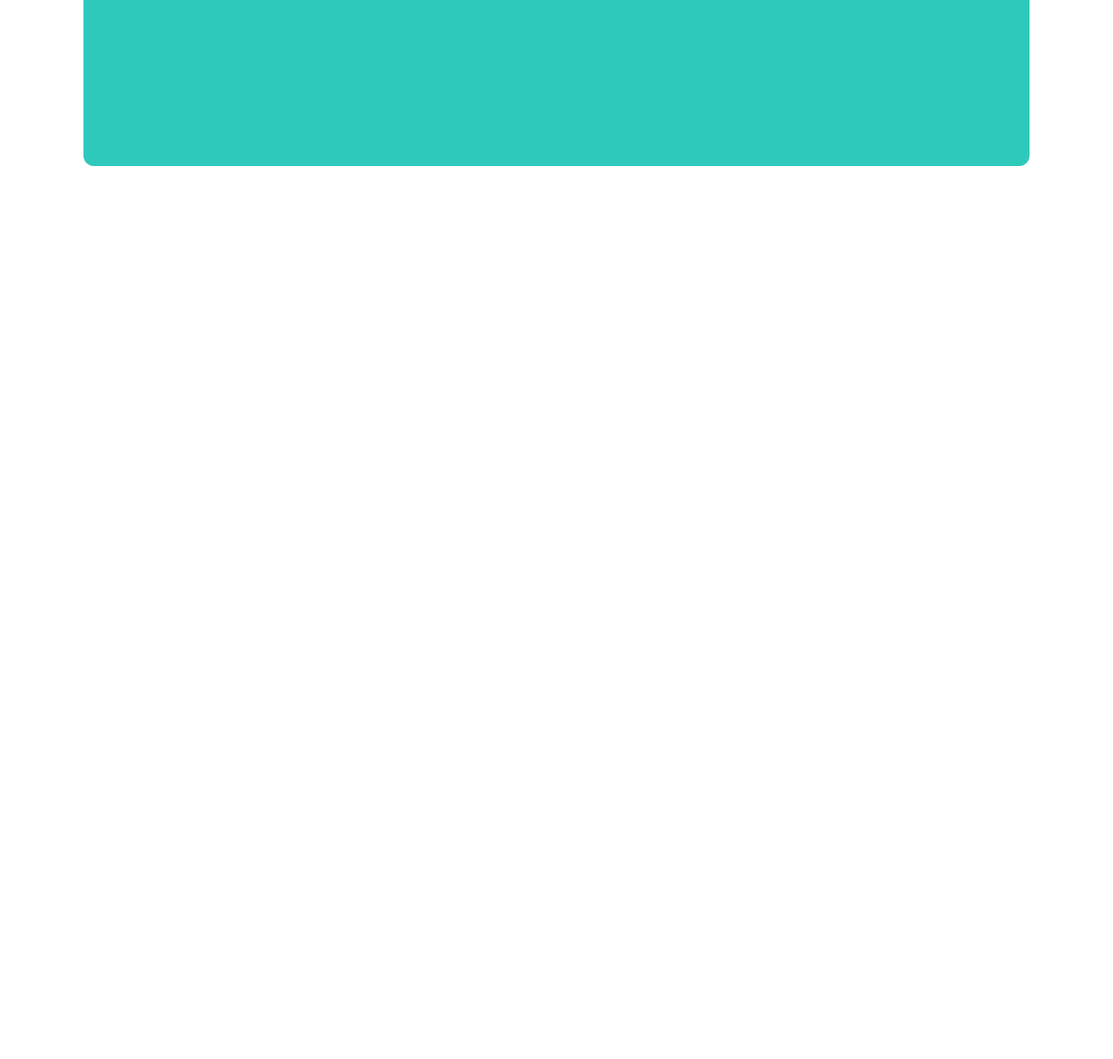
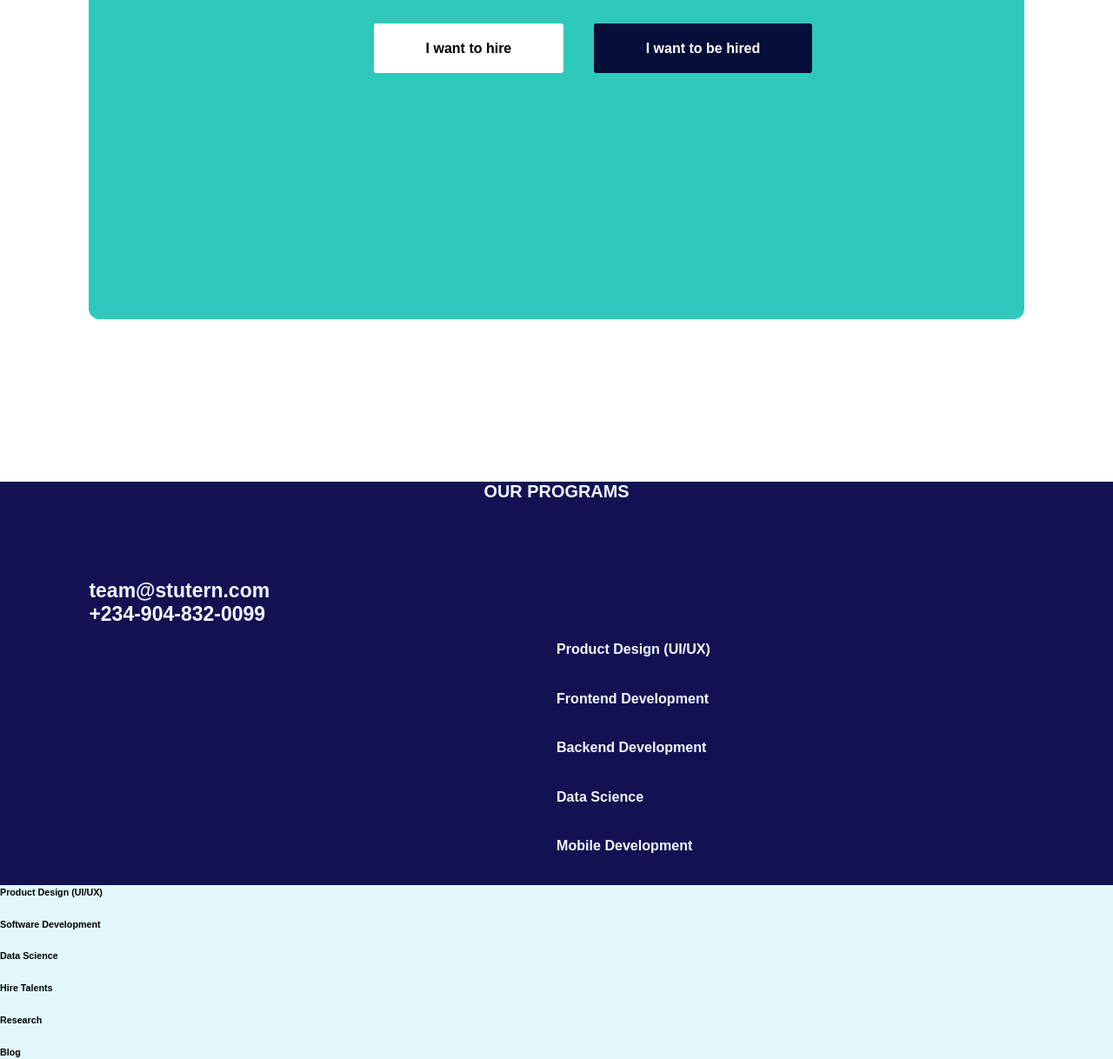
Before and after one commit to Maikeferanmi/Maikeferanmi, a plain HTML site: page aaaa.html in a window 1280 px wide. Shown: the part 4301-5519 px from the top of the page at 87% size. Drawn offline with Linux system fonts and the light colour scheme.

Commit message:
initial commit

```diff
--- a/stutern.html
+++ b/aaaa.html
@@ -130,5 +130,30 @@
             </div>
         </section>
     </section>
+    <section class="lastp">
+        <p class="pppe">team@stutern.com <br>+234-904-832-0099</p>
+        <div class="h55">
+            <h5>OUR PROGRAMS</h5>
+        </div>
+        <div class="yess">
+            <h6>Product Design (UI/UX)</h6>
+            <h6>Frontend Development</h6>
+            <h6>Backend Development</h6>
+            <h6>Data Science</h6>
+            <h6>Mobile Development</h6>
+        </div>
+        <div class="yes1">
+            <h6>Product Design (UI/UX)</h6>
+            <h6>Software Development</h6>
+            <h6>Data Science</h6>
+        </div>
+        <div class="yes2">
+            <h6>Hire Talents</h6>
+            <h6>Research</h6>
+            <h6>Blog</h6>
+            <h6>FAQs</h6>
+        </div>
+
+    </section>
 </body>
 </html>
--- a/stutern.css
+++ b/stutern.css
@@ -126,7 +126,7 @@ section .textt{
 }
 .nextp{
     width: 100%;
-    height: 700vh;
+    height: 600vh;
     background-color: white;
 }
 .textt p{
@@ -141,7 +141,14 @@ section img{
 }
 div .btnnn{
    margin-top: -6rem;
-
+}
+@media only screen and (max-width:950px) {
+    section{
+        flex-direction: column;
+    }
+    div{
+        width: 100%;
+    }
 }
 #video{
     width: 85%;
@@ -448,37 +455,67 @@ div .pp{
 }
 #third{
     background-color: rgb(47, 201, 188);
-    height: 70vh;
-    width: 85%;
+    height: 72vh;
+    width: 84%;
     border-radius: 12px;
     margin: auto;
+    margin-top: 10rem;
 }
 #third h3{
     position: absolute;
     margin-left: 27%;
     font-size: 50px;
-    color: rgb(20, 19, 19);
+    color: rgb(20, 11, 68);
     margin-top: 7%;
 }
 #third .links{
     position: absolute;
     margin-top: 20%;
-    margin-left: 20%;
+    margin-left: 24%;
 }
 .links .custom{
-    padding: 10px 80px;
+    padding: 20px 60px;
     text-decoration: none;
-    background-color: rgb(110, 110, 250);
-    border-radius: 5px;
-    color: white;
+    background-color: rgb(255, 255, 255);
+    border-radius: 3px;
+    color: black;
     margin-right: 10px;
     font-weight: 700;
 }
 .links .existing{
-    padding: 10px 80px;
+    padding: 20px 60px;
     text-decoration: none;
-    background-color: rgb(255, 255, 255);
-    border-radius: 5px;
-    color: black;
+    background-color: rgb(5, 15, 58);
+    border-radius: 3px;
+    color: rgb(255, 255, 255);
     font-weight: 700;
 }
+.lastp{
+    width: 100%;
+    height: 58vh;
+    background-color: rgb(18, 18, 83);
+    margin-top: -15rem;
+    flex-wrap: wrap;
+}
+.pppe{
+    flex-wrap: wrap;
+    margin-top: 7rem;
+    color: aliceblue;
+    font-weight: 900;
+    font-size: 23px;
+    margin-left: 8%;
+}
+.lastp .yess{
+    color: aliceblue;
+    margin-left: 50%;
+    font-size: 24px;
+    margin-top: 10rem;
+}
+section .h55{
+    color: aliceblue;
+    margin-left: 50%;
+    font-size: 24px;
+    margin: auto;
+    text-align: center;
+    bottom: -38%;
+}
```
